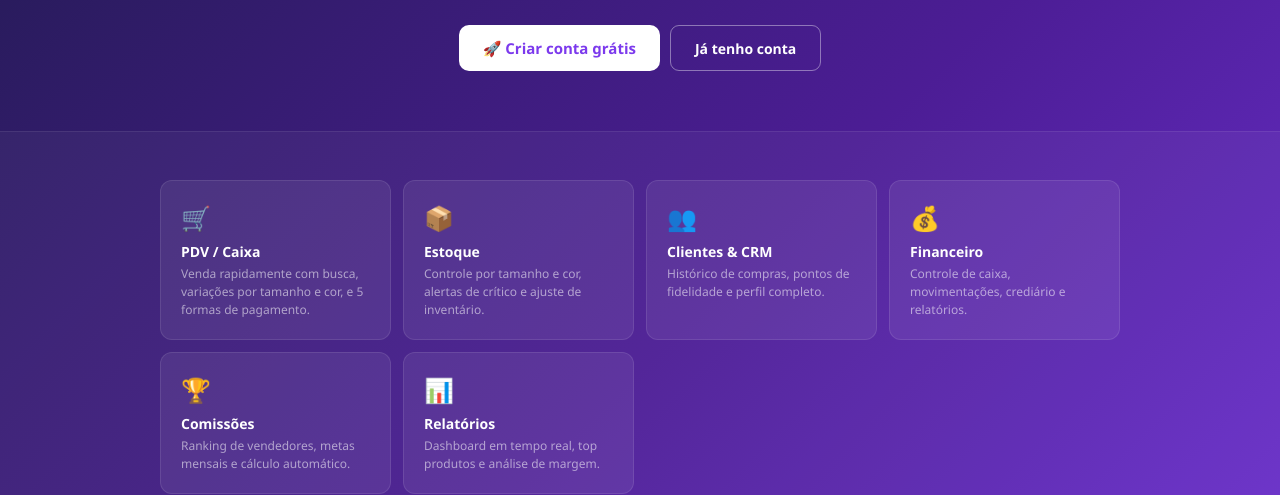
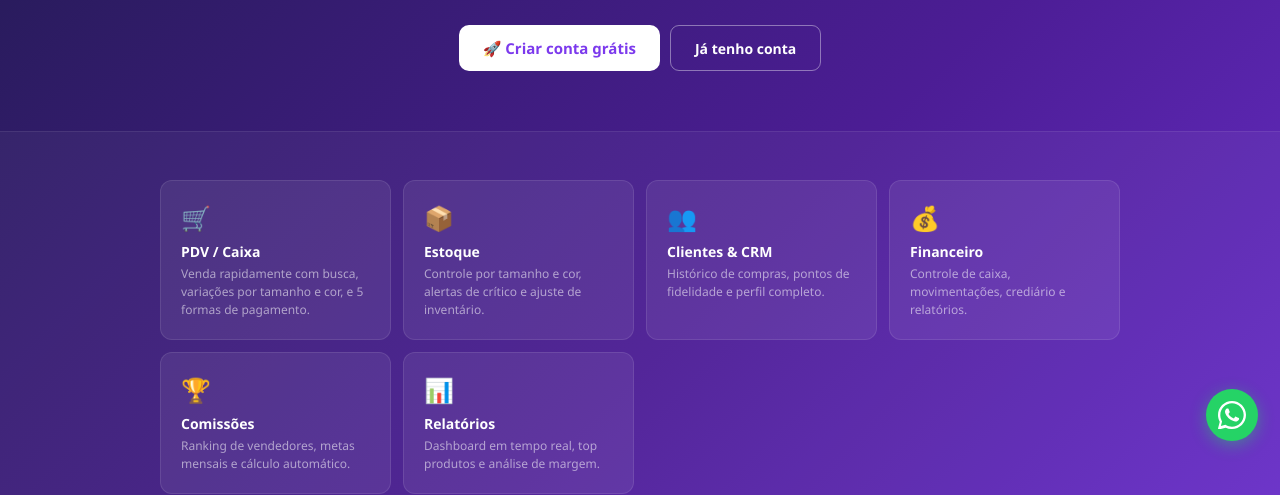
Before and after one commit to vihrbs/comercioos, a website: page painel.html in a window 1280 px wide. Shown: the part 337-832 px from the top of the page. Drawn offline with Linux system fonts and the light colour scheme.

Commit message:
Update painel.html

```diff
--- a/painel.html
+++ b/painel.html
@@ -1695,5 +1695,14 @@ document.addEventListener('keydown',e=>{if(e.key==='Enter'){if(!document.getElem
   }
 })();
 </script>
+<!-- BOTÃO FLUTUANTE WHATSAPP -->
+<a href="https://wa.me/message/5I6Q5K6Y5R3OO1" target="_blank" title="Suporte via WhatsApp"
+  style="position:fixed;bottom:22px;right:22px;width:52px;height:52px;background:#25D366;border-radius:50%;display:flex;align-items:center;justify-content:center;box-shadow:0 4px 16px rgba(37,211,102,.45);z-index:999;transition:transform .2s"
+  onmouseover="this.style.transform='scale(1.1)'" onmouseout="this.style.transform='scale(1)'">
+  <svg width="28" height="28" viewBox="0 0 24 24" fill="#fff" xmlns="http://www.w3.org/2000/svg">
+    <path d="M17.472 14.382c-.297-.149-1.758-.867-2.03-.967-.273-.099-.471-.148-.67.15-.197.297-.767.966-.94 1.164-.173.199-.347.223-.644.075-.297-.15-1.255-.463-2.39-1.475-.883-.788-1.48-1.761-1.653-2.059-.173-.297-.018-.458.13-.606.134-.133.298-.347.446-.52.149-.174.198-.298.298-.497.099-.198.05-.371-.025-.52-.075-.149-.669-1.612-.916-2.207-.242-.579-.487-.5-.669-.51-.173-.008-.371-.01-.57-.01-.198 0-.52.074-.792.372-.272.297-1.04 1.016-1.04 2.479 0 1.462 1.065 2.875 1.213 3.074.149.198 2.096 3.2 5.077 4.487.709.306 1.262.489 1.694.625.712.227 1.36.195 1.871.118.571-.085 1.758-.719 2.006-1.413.248-.694.248-1.289.173-1.413-.074-.124-.272-.198-.57-.347z"/>
+    <path d="M12 0C5.373 0 0 5.373 0 12c0 2.119.554 4.107 1.523 5.83L.057 23.428a.75.75 0 00.921.921l5.663-1.457A11.945 11.945 0 0012 24c6.627 0 12-5.373 12-12S18.627 0 12 0zm0 22c-1.907 0-3.699-.497-5.253-1.367l-.376-.214-3.909 1.005 1.024-3.818-.233-.389A9.953 9.953 0 012 12C2 6.477 6.477 2 12 2s10 4.477 10 10-4.477 10-10 10z"/>
+  </svg>
+</a>
 </body>
 </html>
```
